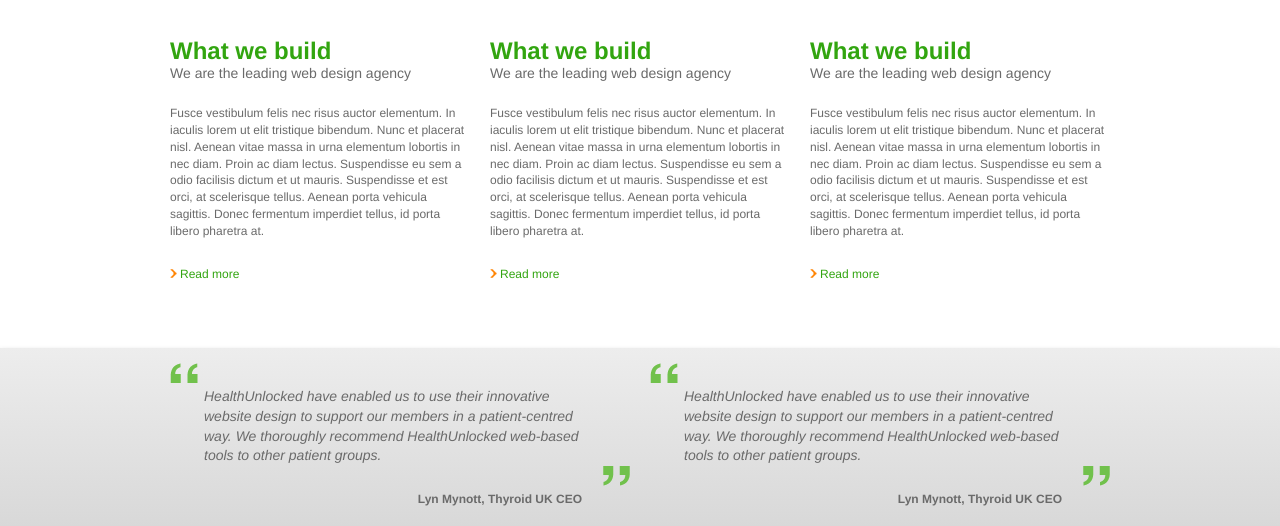
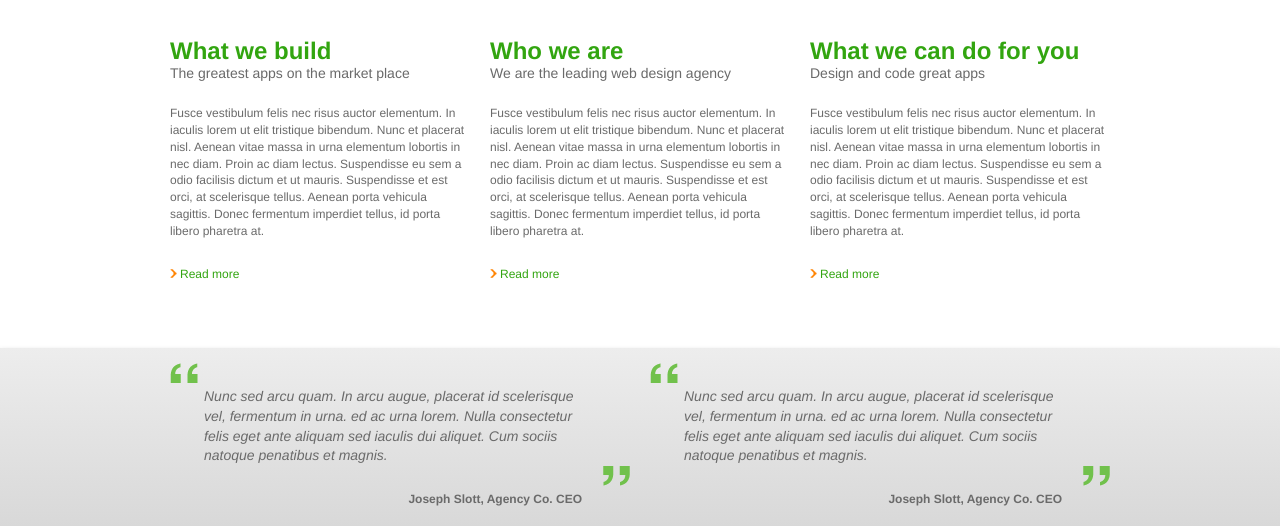
Before and after one commit to designtodevelop/htmlhomepagetemplate, a plain HTML site: page index.html in a window 1280 px wide. Shown: the part 510-1036 px from the top of the page. Drawn offline with Linux system fonts and the light colour scheme.

Commit message:
adding in dummy content & changing grid number

```diff
--- a/index.html
+++ b/index.html
@@ -20,7 +20,7 @@
 		<div id="top">
 			<div class="container_12">
 				<a href="#"><img src="images/logo.png" alt="UltraAnalytic App logo" class="grid_4" /></a>
-				<nav class="grid_7">
+				<nav class="grid_6 push_2">
 					<ul class="clearfix">
 						<li class="selected"><a href="#">Home</a></li>
 						<li><a href="#">About us</a></li>
@@ -61,19 +61,19 @@
 		<div class="container_12 clearfix">
 			<article class="grid_4">
 				<h2>What we build</h2>
+				<h3>The greatest apps on the market place</h3>
+				<p>Fusce vestibulum felis nec risus auctor elementum. In iaculis lorem ut elit tristique bibendum. Nunc et placerat nisl. Aenean vitae massa in urna elementum lobortis in nec diam. Proin ac diam lectus. Suspendisse eu sem a odio facilisis dictum et ut mauris. Suspendisse et est orci, at scelerisque tellus. Aenean porta vehicula sagittis. Donec fermentum imperdiet tellus, id porta libero pharetra at.</p>
+				<p><a href="#" class="moreLink">Read more</a></p>
+			</article>
+			<article class="grid_4">
+				<h2>Who we are</h2>
 				<h3>We are the leading web design agency</h3>
 				<p>Fusce vestibulum felis nec risus auctor elementum. In iaculis lorem ut elit tristique bibendum. Nunc et placerat nisl. Aenean vitae massa in urna elementum lobortis in nec diam. Proin ac diam lectus. Suspendisse eu sem a odio facilisis dictum et ut mauris. Suspendisse et est orci, at scelerisque tellus. Aenean porta vehicula sagittis. Donec fermentum imperdiet tellus, id porta libero pharetra at.</p>
 				<p><a href="#" class="moreLink">Read more</a></p>
 			</article>
 			<article class="grid_4">
-				<h2>What we build</h2>
-				<h3>We are the leading web design agency</h3>
-				<p>Fusce vestibulum felis nec risus auctor elementum. In iaculis lorem ut elit tristique bibendum. Nunc et placerat nisl. Aenean vitae massa in urna elementum lobortis in nec diam. Proin ac diam lectus. Suspendisse eu sem a odio facilisis dictum et ut mauris. Suspendisse et est orci, at scelerisque tellus. Aenean porta vehicula sagittis. Donec fermentum imperdiet tellus, id porta libero pharetra at.</p>
-				<p><a href="#" class="moreLink">Read more</a></p>
-			</article>
-			<article class="grid_4">
-				<h2>What we build</h2>
-				<h3>We are the leading web design agency</h3>
+				<h2>What we can do for you</h2>
+				<h3>Design and code great apps</h3>
 				<p>Fusce vestibulum felis nec risus auctor elementum. In iaculis lorem ut elit tristique bibendum. Nunc et placerat nisl. Aenean vitae massa in urna elementum lobortis in nec diam. Proin ac diam lectus. Suspendisse eu sem a odio facilisis dictum et ut mauris. Suspendisse et est orci, at scelerisque tellus. Aenean porta vehicula sagittis. Donec fermentum imperdiet tellus, id porta libero pharetra at.</p>
 				<p><a href="#" class="moreLink">Read more</a></p>
 			</article>
@@ -82,12 +82,12 @@
 	<div id="testimonials">
 		<div class="container_12">
 			<div class="grid_6">
-				<blockquote>HealthUnlocked have enabled us to use their innovative website design to support our members in a patient-centred way. We thoroughly recommend HealthUnlocked web-based tools to other patient groups.</blockquote>
-				<cite>Lyn Mynott, Thyroid UK CEO</cite>
+				<blockquote>Nunc sed arcu quam. In arcu augue, placerat id scelerisque vel, fermentum in urna. ed ac urna lorem. Nulla consectetur felis eget ante aliquam sed iaculis dui aliquet. Cum sociis natoque penatibus et magnis.</blockquote>
+				<cite>Joseph Slott, Agency Co. CEO</cite>
 			</div>
 			<div class="grid_6">
-				<blockquote>HealthUnlocked have enabled us to use their innovative website design to support our members in a patient-centred way. We thoroughly recommend HealthUnlocked web-based tools to other patient groups.</blockquote>
-				<cite>Lyn Mynott, Thyroid UK CEO</cite>
+				<blockquote>Nunc sed arcu quam. In arcu augue, placerat id scelerisque vel, fermentum in urna. ed ac urna lorem. Nulla consectetur felis eget ante aliquam sed iaculis dui aliquet. Cum sociis natoque penatibus et magnis.</blockquote>
+				<cite>Joseph Slott, Agency Co. CEO</cite>
 			</div>
 		</div>
 	</div>
```
